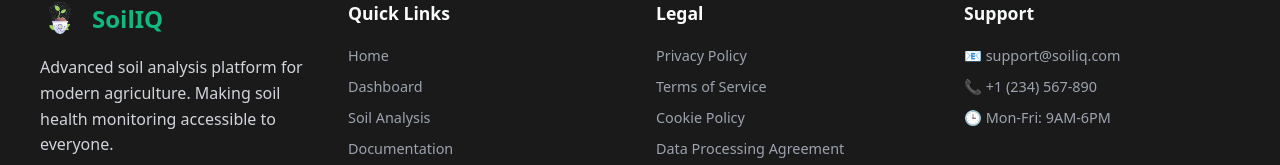
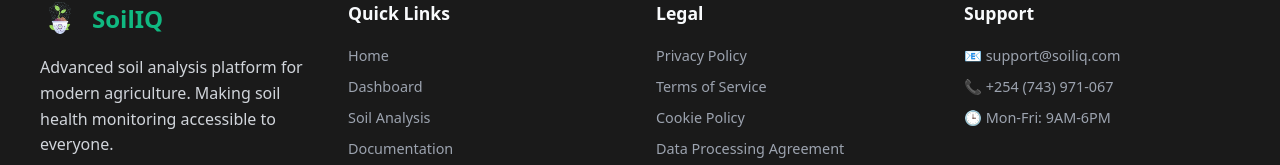
Before and after one commit to Charley-sys/SoilIQ, a React (Vite) app in the folder client/: page / in a window 1280 px wide. Shown: the part 4137-4302 px from the top of the page. Built offline with nearby package versions, Linux system fonts and the light colour scheme; no server answers.

Commit message:
Commit changes to App component to improve user interface and fix bugs

```diff
--- a/client/src/App.jsx
+++ b/client/src/App.jsx
@@ -408,7 +408,7 @@ function App() {
                 onMouseOut={(e) => e.target.style.color = '#9ca3af'}>
                   📧 support@soiliq.com
                 </a>
-                <a href="tel:+1234567890" style={{
+                <a href="tel:+254 743 971 067" style={{
                   color: '#9ca3af',
                   textDecoration: 'none',
                   fontSize: '0.9rem',
@@ -416,7 +416,7 @@ function App() {
                 }}
                 onMouseOver={(e) => e.target.style.color = '#10b981'}
                 onMouseOut={(e) => e.target.style.color = '#9ca3af'}>
-                  📞 +1 (234) 567-890
+                  📞 +254 (743) 971-067
                 </a>
                 <span style={{
                   color: '#9ca3af',
@@ -450,7 +450,7 @@ function App() {
                 marginLeft: '0.5rem',
                 fontWeight: '500'
               }}>
-                Demo Mode - Full functionality available without login
+                 Demo Mode - Full functionality available without login
               </span>
             </p>
           </div>
```
